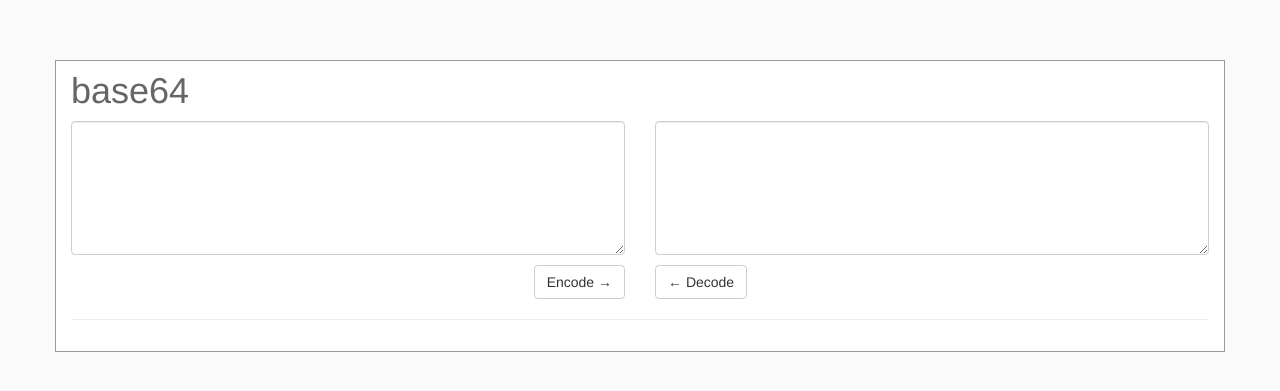
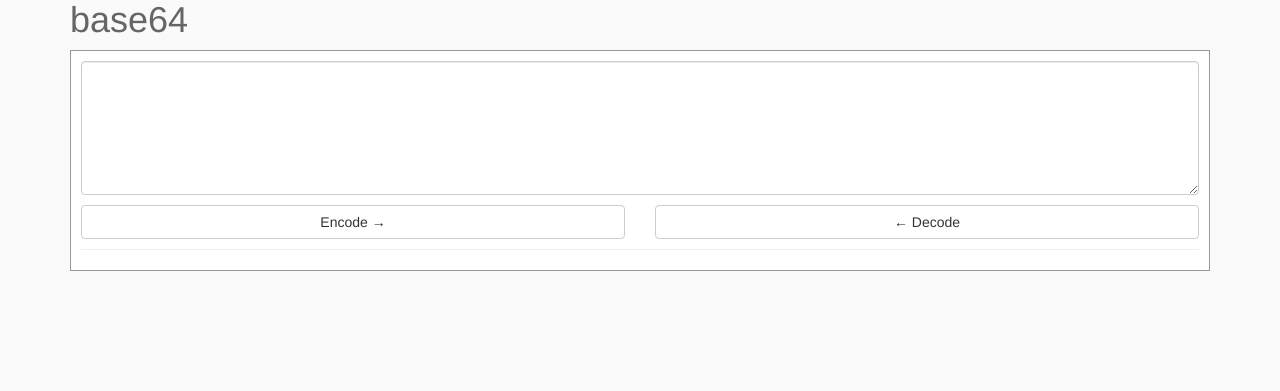
Before and after one commit to msschwartz/msschwartz.github.io, a Jekyll site: the page built from base64.html, in a window 1280 px wide. Shown: the top 391 px of the page. Built offline with Jekyll 4.4.1, drawn with Linux system fonts in a browser that asks for light colours.

Commit message:
single text area

```diff
--- a/_layouts/default.html
+++ b/_layouts/default.html
@@ -13,9 +13,9 @@
 
   <title>msschwartz - {{ page.title }}</title>
 </head>
-<body>
-  <div id="main" class="container">
-    <header>
+<body class="page-{{ page.title | replace:' ', '_' }}">
+  <div class="container">
+    <header id="header">
       <h1>{{ page.title }}</h1>
     </header>
     <div id="content">
--- a/base64.html
+++ b/base64.html
@@ -2,19 +2,21 @@
 layout: default
 title: base64
 ---
-<div id="base64">
-    <div class="row">
-        <div class="col-md-6">
-            <textarea  id="plainTextarea" class="form-control" rows="6"></textarea>
-            <button id="encodeButton" class="btn btn-default pull-right">Encode &rarr;</button>
-        </div>
-        <div class="col-md-6">
-            <textarea  id="encodedTextarea" class="form-control" rows="6"></textarea>
-            <button id="decodeButton" class="btn btn-default pull-left">&larr; Decode</button>
-        </div>
-    </div>
-    <hr />
-    <div class="row">
-        <div id="history" class="col-md-12"></div>
+<div class="row">
+    <div class="col-xs-12">
+        <textarea  id="textarea" class="form-control" rows="6"></textarea>
     </div>
 </div>
+<div class="row">
+    <div class="col-xs-6">
+        <button id="encodeButton" class="btn btn-default btn-block">Encode &rarr;</button>
+    </div>
+    <div class="col-xs-6">
+        <button id="decodeButton" class="btn btn-default btn-block">&larr; Decode</button>
+    </div>
+</div>
+<div class="row">
+    <div class="col-md-12">
+        <div id="history"></div>
+    </div>
+</div>
--- a/javascripts/main.js
+++ b/javascripts/main.js
@@ -1,5 +1,5 @@
-console.log('This would be the main JS file.');
 
+// load history from local storage
 var messageHistory = sessionStorage.getItem("messageHistory");
 if (messageHistory == null) {
     messageHistory = new Array();
@@ -8,44 +8,45 @@ if (messageHistory == null) {
 }
 
 for (i = 0; i < messageHistory.length; i++) {
-    $("#history").append(messageHistory[i]);
+    $("#history").prepend("<pre>" + messageHistory[i] + "</pre>");
 }
 
-function addHistory(input, output) {
-    var message = "<pre>" + input + "\n" + output + "</pre>";
-    $("#history").append(message);
-    messageHistory.push(message);
+function addHistory(input) {
+    $("#history").prepend("<pre>" + input + "</pre>");
+
+    messageHistory.push(input);
+    if (messageHistory.length > 20) {
+        messageHistory.shift();
+    }
     sessionStorage.setItem("messageHistory", JSON.stringify(messageHistory));
 }
 
 $("#encodeButton").on("click", function(e) {
-    var plain = $("#plainTextarea").val();
+    var plain = $("#textarea").val();
     var encoded = btoa(plain);
-    $("#encodedTextarea").val(encoded);
+    $("#textarea").val(encoded);
     addHistory(plain, encoded);
 });
 
 $("#decodeButton").on("click", function(e) {
-    var encoded = $("#encodedTextarea").val();
+    var encoded = $("#textarea").val();
     var plain = atob(encoded);
-    $("#plainTextarea").val(plain);
+    $("#textarea").val(plain);
     addHistory(encoded, plain);
 });
 
-$(document).delegate('#plainTextarea', 'keydown', function(e) {
+$(document).delegate('#textarea', 'keydown', function(e) {
   var keyCode = e.keyCode || e.which;
 
   if (keyCode == 9) {
     e.preventDefault();
     var start = $(this).get(0).selectionStart;
-    var end = $(this).get(0).selectionEnd;
 
     // set textarea value to: text before caret + tab + text after caret
     $(this).val($(this).val().substring(0, start)
-        + "    " + $(this).val().substring(end));
+        + "    " + $(this).val().substring(start));
 
     // put caret at right position again
-    $(this).get(0).selectionStart =
-    $(this).get(0).selectionEnd = start + 1;
+    $(this).get(0).selectionStart = $(this).get(0).selectionEnd = start + 4;
   }
 });
--- a/stylesheets/main.css
+++ b/stylesheets/main.css
@@ -6,20 +6,25 @@ body {
   background: #fafafa;
 }
 
-#main {
-    border: 1px solid #999;
-    margin-top: 60px;
-    margin-bottom: 60px;
-    background: #fff;
-    padding-top: 10px;
-    padding-bottom: 10px;
+#header > h1 {
+  margin-top: 0;
+  margin-bottom: 10px;
 }
 
-#main > header > h1 {
-    margin-top: 0;
+#content {
+  border: 1px solid #999;
+  margin-bottom: 60px;
+  background: #fff;
+  padding: 10px;
 }
 
-#base64 textarea {
-    font-family: monospace;
-    margin-bottom: 10px;
+.page-base64 #textarea {
+  font-family: monospace;
+  margin-bottom: 10px;
 }
+
+.page-base64 #history {
+  margin-top: 10px;
+  margin-bottom: 10px;
+  border-top: 1px solid #eee;
+}
```
